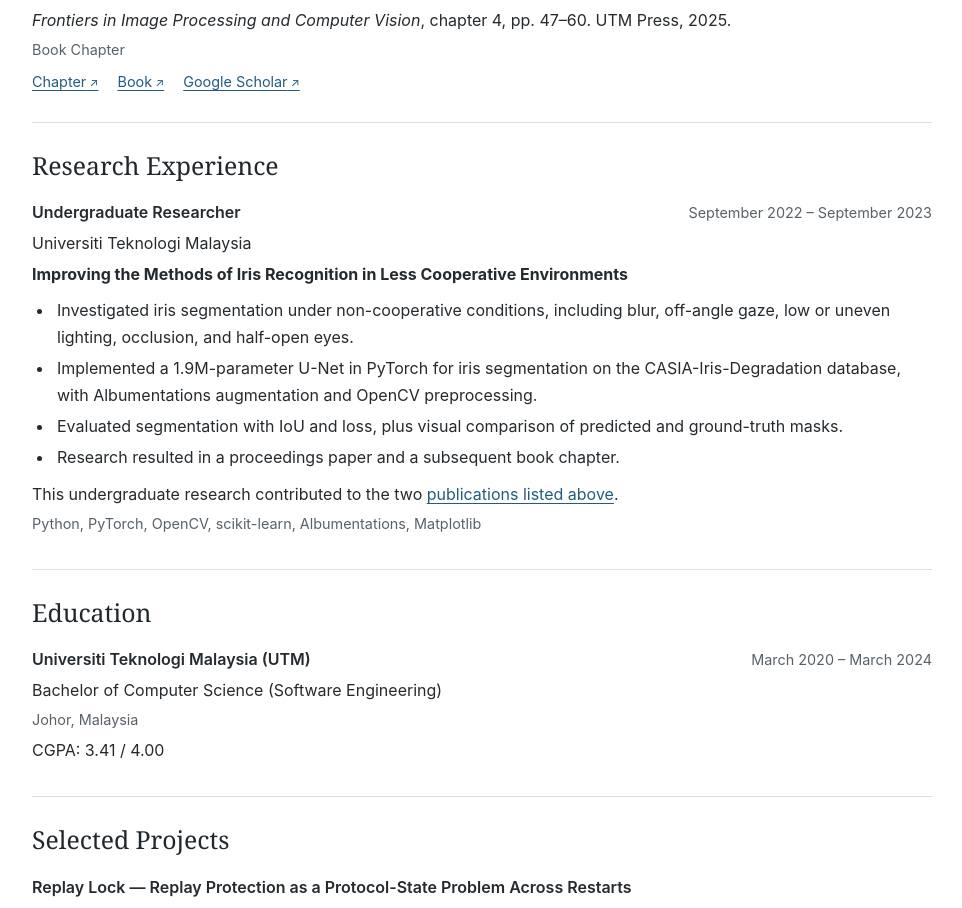
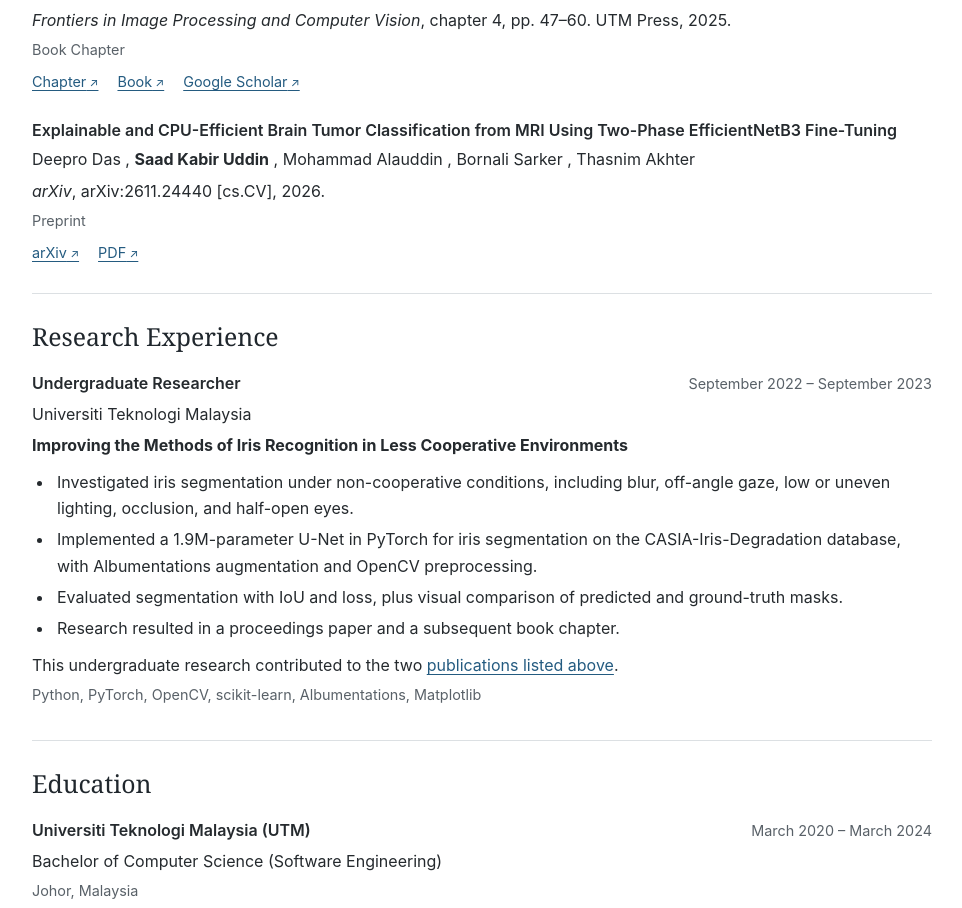
Before and after one commit to saadkabiruddin/saadkabiruddin.github.io, an Angular app: page / in a window 1280 px wide. Shown: the part 948-1856 px from the top of the page, without its empty margins (158-1120 px from the left). Built offline with nearby package versions, Linux system fonts and the light colour scheme.

Commit message:
Update portfolio.data.ts

```diff
--- a/src/app/portfolio.data.ts
+++ b/src/app/portfolio.data.ts
@@ -33,6 +33,24 @@ export const publications = [
         label: 'Google Scholar',
         url: 'https://scholar.google.com/citations?view_op=view_citation&hl=en&user=wttp814AAAAJ&authuser=1&citation_for_view=wttp814AAAAJ:u-x6o8ySG0sC',
       },
+    ],
+  },
+  {
+    title:
+      'Explainable and CPU-Efficient Brain Tumor Classification from MRI Using Two-Phase EfficientNetB3 Fine-Tuning',
+    authors: [
+      'Deepro Das',
+      'Saad Kabir Uddin',
+      'Mohammad Alauddin',
+      'Bornali Sarker',
+      'Thasnim Akhter',
+    ],
+    venue: 'arXiv',
+    citation: 'arXiv:2611.24440 [cs.CV], 2026.',
+    type: 'Preprint',
+    links: [
+      { label: 'arXiv', url: 'https://arxiv.org/abs/2611.24440' },
+      { label: 'PDF', url: 'https://arxiv.org/pdf/2611.24440' },
     ],
   },
 ];
```
